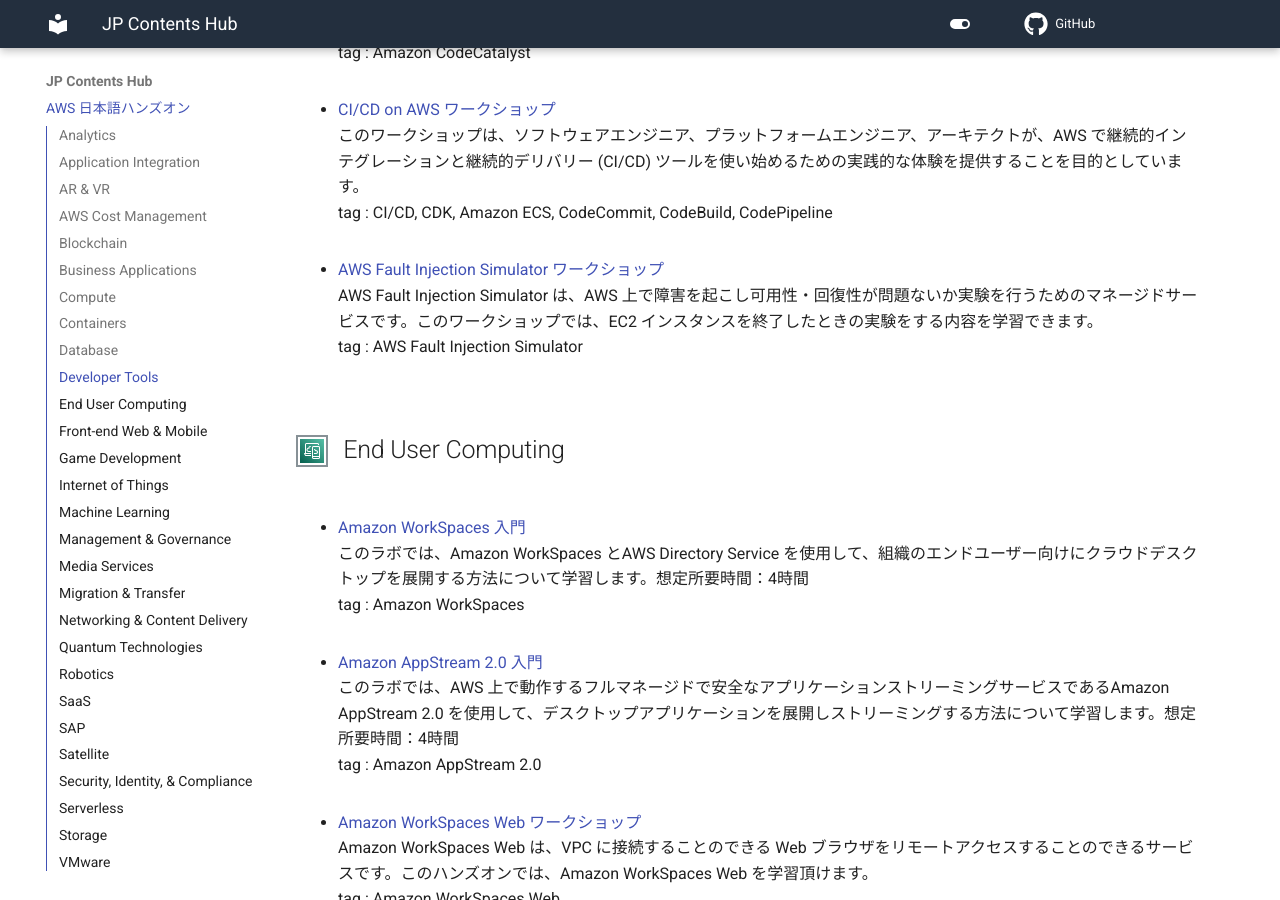
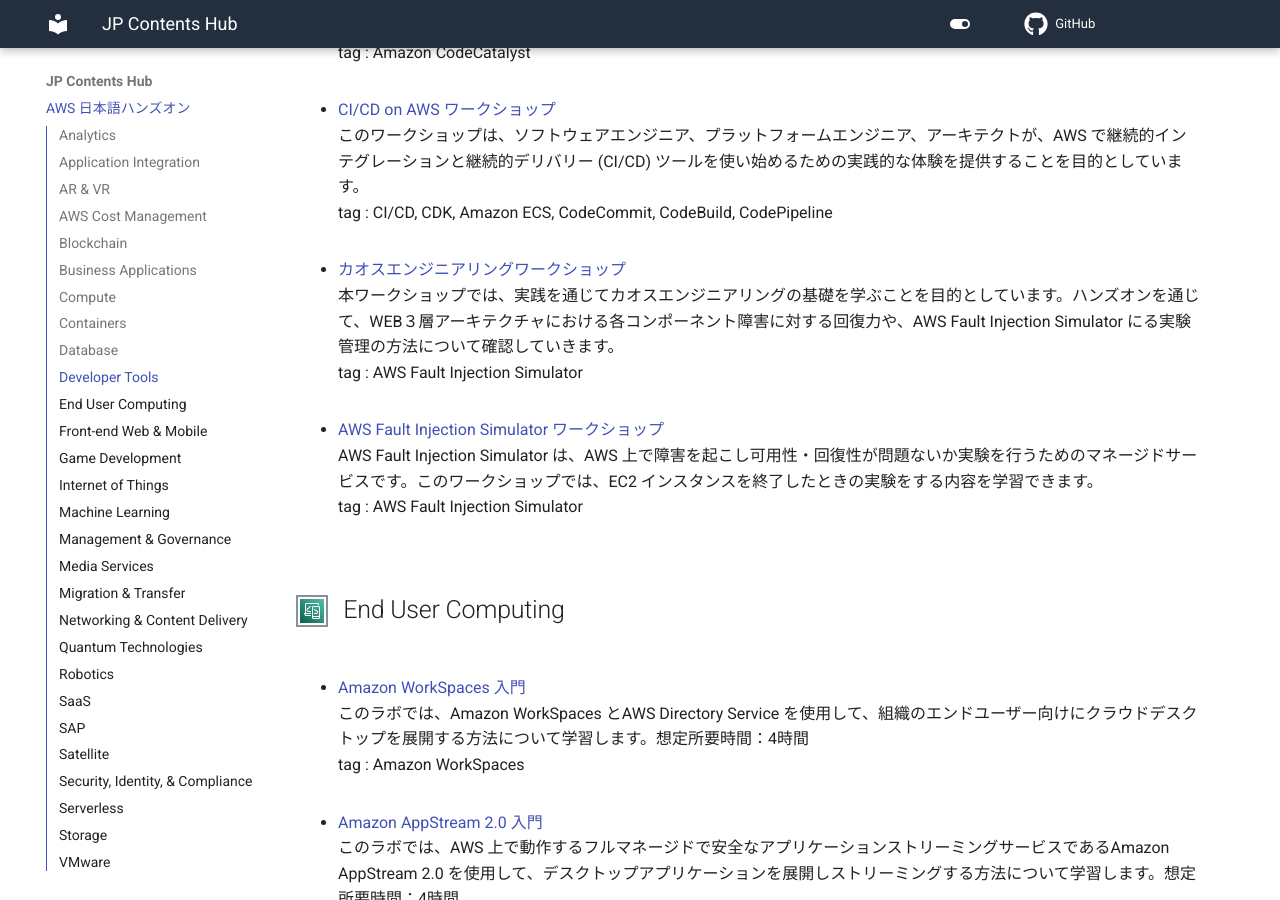
Before and after one commit to aws-samples/jp-contents-hub, an MkDocs documentation site: the page built from content/index.md, in a window 1280 px wide and 900 px high, scrolled down 12578 px. Built offline with MkDocs 1.6.1 and Material for MkDocs 9.7.7, drawn with Linux system fonts in a browser that asks for light colours; comment, search, counter and statistics services are not loaded.

Commit message:
add: 新規ハンズオンコンテンツ追加

```diff
--- a/content/index.md
+++ b/content/index.md
@@ -330,6 +330,10 @@
 - <a href="https://catalog.workshops.aws/cicdonaws/ja-JP" target="_blank" onclick="sendClickCount()" onauxclick="sendClickCount()">CI/CD on AWS ワークショップ</a>
 このワークショップは、ソフトウェアエンジニア、プラットフォームエンジニア、アーキテクトが、AWS で継続的インテグレーションと継続的デリバリー (CI/CD) ツールを使い始めるための実践的な体験を提供することを目的としています。
 tag : CI/CD, CDK, Amazon ECS, CodeCommit, CodeBuild, CodePipeline
+
+- <a href="https://catalog.us-east-1.prod.workshops.aws/workshops/1193c2c1-493f-4ec8-a493-14b913b4f7c1/ja-JP" target="_blank" onclick="sendClickCount()" onauxclick="sendClickCount()">カオスエンジニアリングワークショップ</a>
+本ワークショップでは、実践を通じてカオスエンジニアリングの基礎を学ぶことを目的としています。ハンズオンを通じて、WEB３層アーキテクチャにおける各コンポーネント障害に対する回復力や、AWS Fault Injection Simulator にる実験管理の方法について確認していきます。
+tag : AWS Fault Injection Simulator
 
 - <a href="https://github.com/harunobukameda/AWS-FIS-Auto-Scaling/blob/main/AWS%20Fault%20Injection%20Simulator%20%E3%83%AF%E3%83%BC%E3%82%AF%E3%82%B7%E3%83%A7%E3%83%83%E3%83%97.pdf" target="_blank" onclick="sendClickCount()" onauxclick="sendClickCount()">AWS Fault Injection Simulator ワークショップ</a>
 AWS Fault Injection Simulator は、AWS 上で障害を起こし可用性・回復性が問題ないか実験を行うためのマネージドサービスです。このワークショップでは、EC2 インスタンスを終了したときの実験をする内容を学習できます。
```
